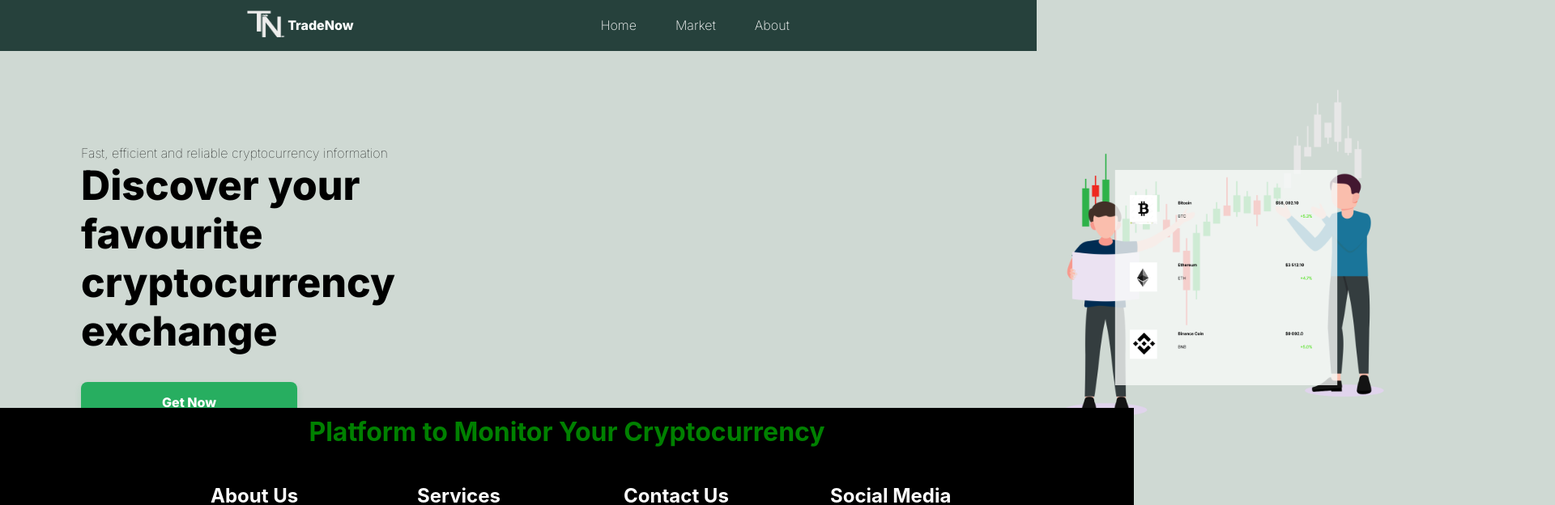
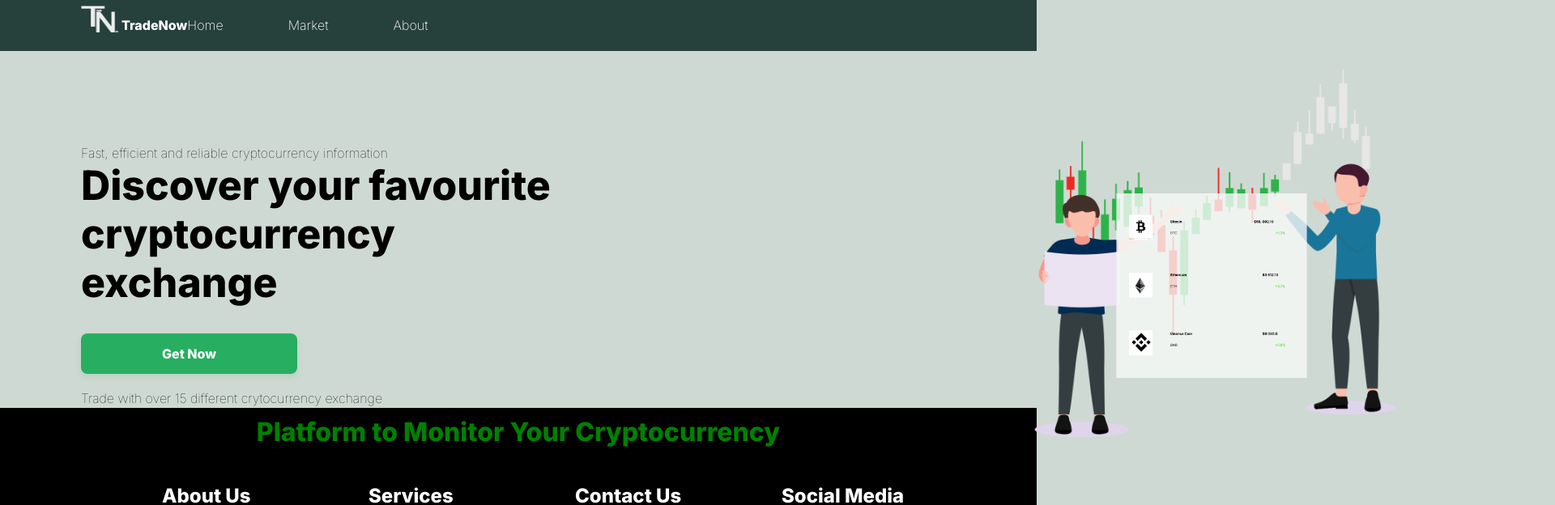
Before and after one commit to junchan-deriv/fe-hackathon, a React (Create React App) app: page / in a window 1280 px wide. Shown: the top 624 px of the page at 81% size, 1920 px wide, since content can reach past the window. Built offline with nearby package versions, Linux system fonts and the light colour scheme.

Commit message:
Updating CSS

```diff
--- a/src/pages/footer/FooterStyles.js
+++ b/src/pages/footer/FooterStyles.js
@@ -1,11 +1,14 @@
 import styled from "styled-components";
 
 export const Box = styled.div`
+  display: inline-block;
   padding: 60px 60px 10px 60px;
   background: black;
   position: absolute;
   bottom: 0;
   width: 100%;
+  box-sizing: border-box;
+  font-family: "Inter", sans-serif;
 
   @media (max-width: 1000px) {
     padding: 60px 10px 10px 10px;
@@ -18,7 +21,6 @@ export const Container = styled.div`
   justify-content: center;
   max-width: 1000px;
   margin: 0 auto;
-  /* background: red; */
 `;
 
 export const Column = styled.div`
--- a/src/pages/homepage/homepage.css
+++ b/src/pages/homepage/homepage.css
@@ -1,9 +1,12 @@
 .flex-container {
   display: flex;
+  position: relative;
   width: 100%;
+  margin-bottom: 0;
 }
 
 .left-side-wordings {
+  box-sizing: border-box;
   color: black;
   margin: 50px;
   padding: 50px;
@@ -31,8 +34,7 @@ a.button-68 {
   color: #fff;
   cursor: pointer;
   display: inline-block;
-  font-family: Inter, -apple-system, system-ui, "Segoe UI", Helvetica, Arial,
-    sans-serif;
+  font-family: Inter, sans-serif;
   font-size: 16px;
   font-weight: 600;
   letter-spacing: normal;
@@ -77,39 +79,26 @@ p.homepage-description {
   margin-bottom: 0;
 }
 
+div.right-side-image {
+  box-sizing: padding-box;
+  height: 100%;
+}
+
 img.traders {
-  transform: scale(0.4);
-  justify-content: flex-start;
-  margin-left: 323px;
-  margin-top: -350px;
-  align-items: center;
-  flex-direction: column;
-  align-items: flex-end;
-  display: inline;
-  z-index: -100;
+  position: absolute;
+  transform: scale(0.45);
+  top: -350px;
+  left: 900px;
+  /* justify-content: flex-start; */
+  /* margin-top: -330px; */
+  z-index: 5;
 }
 
 img.crypto {
-  transform: scale(0.7);
-  margin-left: 750px;
-  margin-top: -1000px;
-  align-items: center;
-  flex-direction: column;
-  align-items: flex-end;
-  position: relative;
+  transform: scale(0.6);
+  position: absolute;
+  top: 100px;
+  left: 1300px;
   display: inline;
   z-index: 10;
-  top: -400px;
-  left: -20px;
 }
-
-div.right-side-image {
-  margin-left: auto;
-  order: 2;
-  margin-right: auto;
-}
-
-body {
-  width: 100%;
-  height: 100%;
-}
--- a/src/pages/homepage/homepage.tsx
+++ b/src/pages/homepage/homepage.tsx
@@ -34,7 +34,9 @@ export default function Home() {
           <img className="crypto" src={foto} alt="" />
         </div>
       </div>
-      <Footer />
+      <div>
+        <Footer />
+      </div>
     </>
   );
 }
--- a/src/scss/header.scss
+++ b/src/scss/header.scss
@@ -5,35 +5,43 @@
 
 .nav {
   display: flex;
-  justify-content: space-evenly;
+  justify-content: space-between;
   align-items: center;
   background-color: #26413c;
   width: 100%;
+  height: 80 px;
 }
 
 .site-title {
   display: flex;
-  align-items: center;
+  padding-left: 100px;
+  align-items: flex-start;
   color: white;
   font-family: "Inter", sans-serif;
+}
+
+.nav-list {
+  padding-right: 1200px;
 }
 
 ul {
   display: flex;
   padding: 0;
   margin: 0;
-  gap: 3rem;
+  gap: 5rem;
   list-style: none;
 }
 
-.nav a {
+.nav ul li a {
   text-decoration: none;
   color: white;
   font-family: "Inter", sans-serif;
-  margin: auto;
+  // margin: auto;
+  border-bottom: 2px solid transparent;
 }
 
-.nav a:hover {
+.nav ul li a:hover {
   font-weight: 800;
   border-bottom: 2px solid coral;
+  text-align: center;
 }
```
Also changed, not shown: 1 other file (tests, documents, lock files or other folders).
